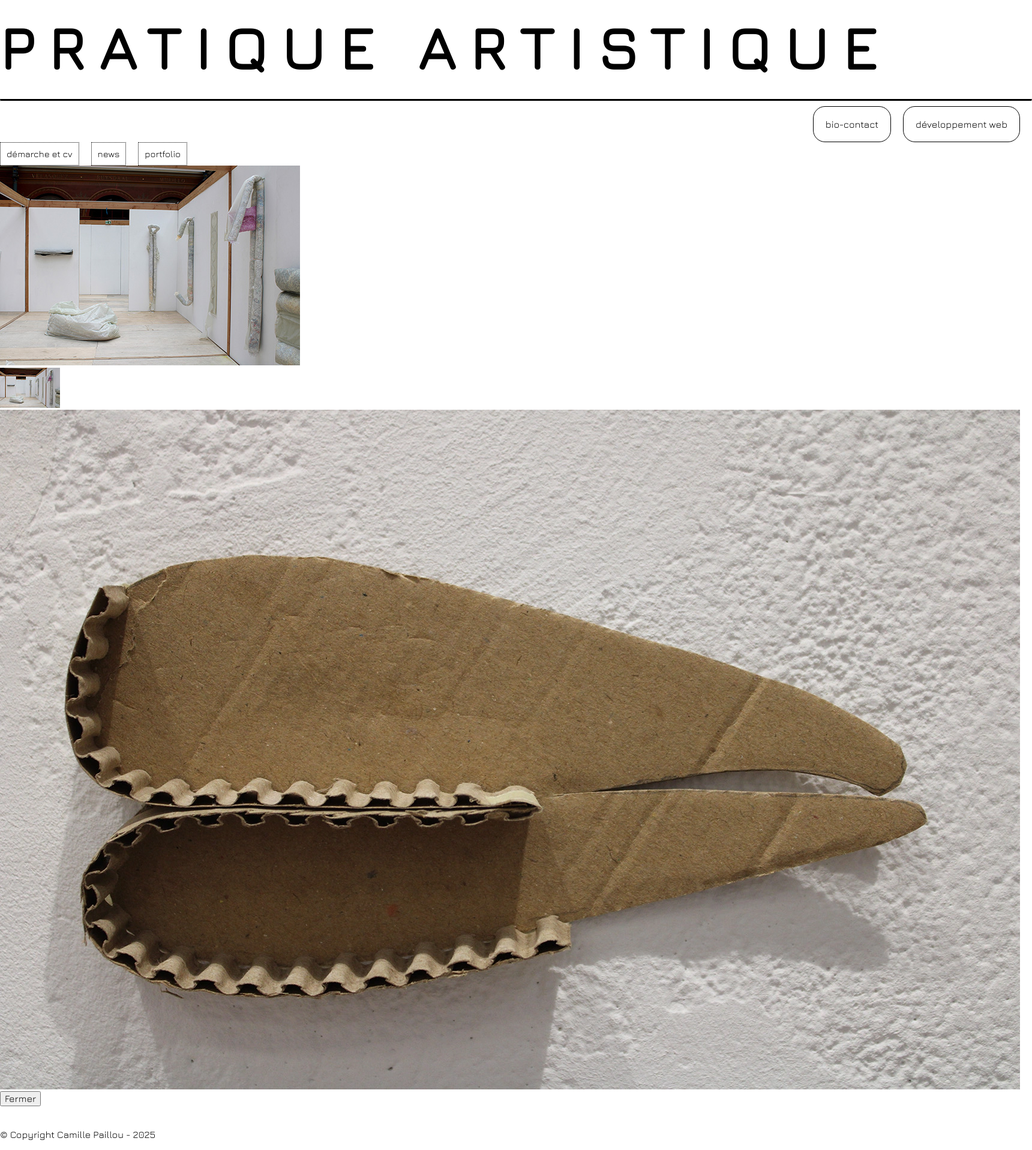
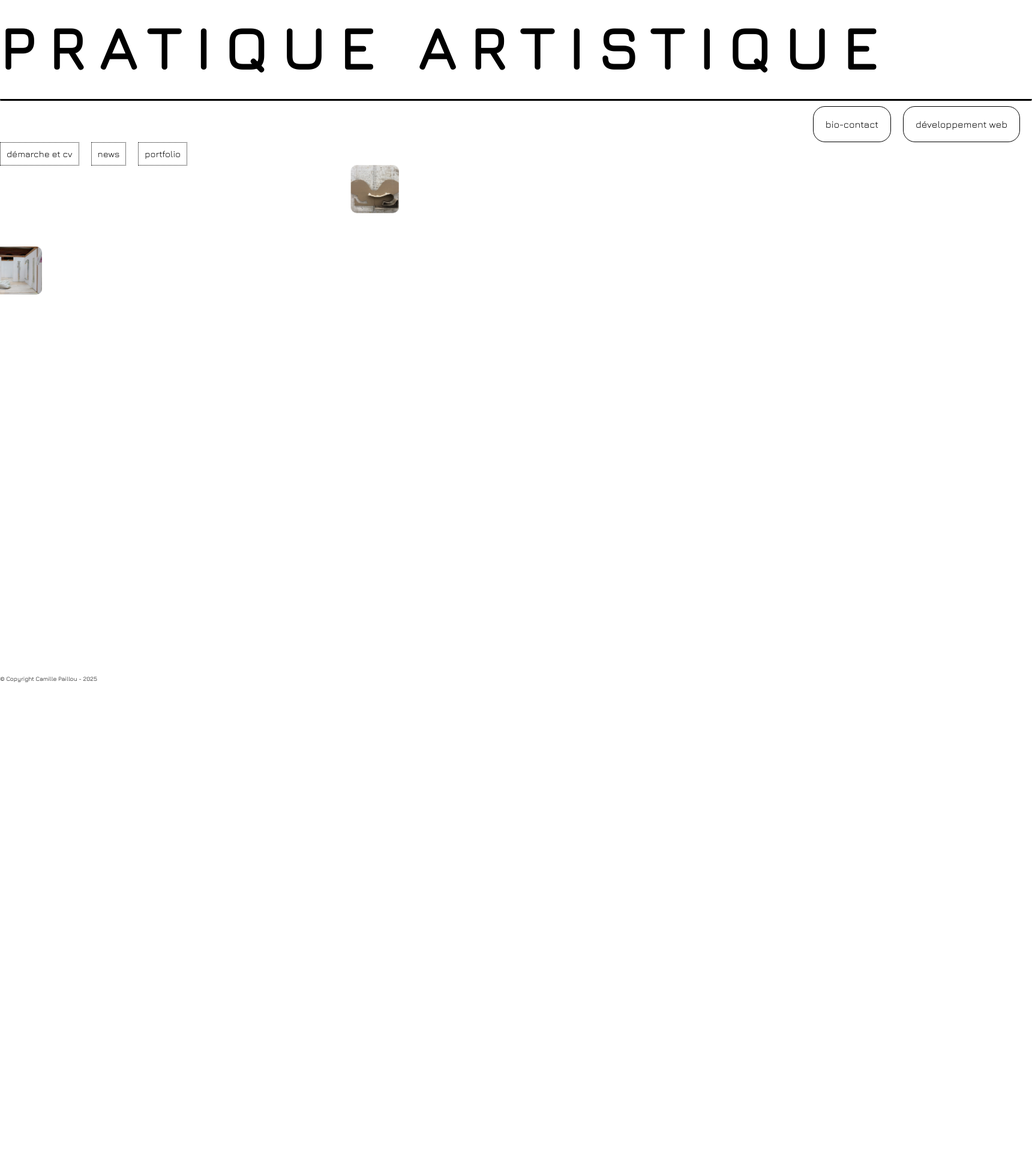
Before and after one commit to CamillePaillou/camille.paillou, a PHP site: page /art.html in a window 1720 px wide. Shown: the whole page at 60% size. After the commit the page ends 1137 px from the top, so only its background shows below. Run offline with PHP 8.4, Linux system fonts and the light colour scheme.

Commit message:
mise en place gallery avec effet magnétique

```diff
--- a/art.html
+++ b/art.html
@@ -27,23 +27,13 @@
         <div><a href="art/portfolio.html">portfolio</a></div>
     </div>
 
-    <div class="gallery">
-        <div class="gallery-item" data-title="Départ" data-content="Un début prometteur, marqué par une aventure inattendue.">
-            <div class="gallery-item-img">
-                <img src="images/art/1.jpg" alt="Départ">
-            </div>
+    <div class="gallery grid">
+        <div class="gallery-item grid__item pos-1" data-title="Départ" data-content="Un voyage fascinant à travers les montagnes.">
+            <div class="gallery-item-img" style="background-image:url('/images/art/accrochagebache/1.webp');"></div>
         </div>
-        <div class="gallery-item" data-title="Arrivée" data-content="L'aboutissement d'un long voyage, empreint de découvertes.">
-            <div class="gallery-item-img">
-                <img src="images/art/2.jpg"alt="Arrivée">
-            </div>
+        <div class="gallery-item grid__item pos-2" data-title="Arrivée" data-content="Un coucher de soleil spectaculaire après une longue marche.">
+            <div class="gallery-item-img" style="background-image:url('/images/art/carton/1.webp');"></div>
         </div>
-        <div class="gallery-item" data-title="Création" data-content="L'acte de donner naissance à une œuvre unique.">
-            <div class="gallery-item-img">
-                <img src="images/art/carton/2.webp" alt="Création">
-            </div>
-        </div>
-        <!-- Ajoute ici 15 autres images avec des titres et descriptions -->
     </div>
 
     <div class="preview">
@@ -56,8 +46,6 @@
     </div>
 
 
-
-
     <footer>
         <p>© Copyright Camille Paillou - 2025 </p>
     </footer>
--- a/css/cpaillou.css
+++ b/css/cpaillou.css
@@ -413,59 +413,55 @@ hr.solid {
 
 .menu-art > div:hover a {
     color: white;
-
+}
 
 
 /* Galerie */
 
 .gallery {
-    position: relative;
+    display: grid;
+    grid-template-columns: repeat(50, 2%);
+    grid-template-rows: repeat(50, 2%);
     width: 100vw;
     height: 100vh;
-    display: flex;
-    flex-wrap: wrap;
+    position: relative;
 }
 
 .gallery-item {
-    position: absolute;
-    width: 100px; /* Ajuste selon la taille de tes images */
-    height: 100px;
+    position: relative;
+    width: 80px;
+    height: 80px;
+    will-change: transform;
     transition: transform 0.3s ease-out;
-    cursor: pointer;
-    transform-style: preserve-3d;
 }
 
+/* Images */
 .gallery-item-img {
-    width: 80px;
-    height: 80px;
-    overflow: hidden;
+    width: 100%;
+    height: 100%;
+    background-size: cover;
+    background-position: center;
     border-radius: 10px;
+    transition: transform 0.3s ease-out;
 }
 
-.gallery-item-img img {
-    max-width: 80px;
-    max-height: 80px;
-    height: auto;
-    object-fit: cover;
-    display: block;
+/* Positions personnalisées */
+.pos-1 { --grid-row: 10; --grid-column: 1; }
+.pos-2 { --grid-row: 1; --grid-column: 18; }
+
+.grid__item {
+    grid-area: var(--grid-row) / var(--grid-column) / span 5 / span 5;
 }
 
-
-/* Effet hover */
-.gallery-item:hover img {
-    transform: scale(1.1);
-}
-
-/* Prévisualisation */
-
+/* Effet preview */
 .preview {
-    display: none; /* Cache le preview au début */
+    display: none;
     position: fixed;
     top: 50%;
     left: 50%;
     transform: translate(-50%, -50%);
     width: 50%;
-    height: auto;
+    max-width: 500px;
     background: rgba(0, 0, 0, 0.8);
     padding: 20px;
     border-radius: 10px;
@@ -474,47 +470,37 @@ hr.solid {
 }
 
 .preview.show {
-    opacity: 1;
-    visibility: visible;
+    display: flex;
+    flex-direction: column;
+    align-items: center;
 }
 
 .preview-content {
     background: white;
     padding: 20px;
     border-radius: 10px;
-    text-align: center;
-    max-width: 500px;
-    transform: scale(0.8);
-    transition: transform 0.5s ease-out;
-}
-
-.preview.show .preview-content {
-    transform: scale(1);
 }
 
 .preview-image {
-    width: 100% !important;
-    max-width: 300px !important; /* Fixe une taille max */
-    height: auto !important;
+    width: 100%;
+    max-width: 300px;
+    height: auto;
     object-fit: contain;
 }
 
-
 .close-preview {
     position: absolute;
-    top: 20px;
-    right: 20px;
+    top: 10px;
+    right: 10px;
     background: none;
     border: none;
-    color: #fff;
+    color: white;
     font-size: 1.5em;
     cursor: pointer;
 }
-
-
 
 /*FOOTER*/
 footer {
     margin-top: 50px;
     font-size:10px;
-  }
+}
--- a/js/gallery.js
+++ b/js/gallery.js
@@ -1,4 +1,4 @@
-document.addEventListener('DOMContentLoaded', function() {
+document.addEventListener('DOMContentLoaded', function () {
     const galleryItems = document.querySelectorAll('.gallery-item');
     const preview = document.querySelector('.preview');
     const previewImage = document.querySelector('.preview-image');
@@ -6,8 +6,16 @@ document.addEventListener('DOMContentLoaded', function() {
     const previewDescription = document.querySelector('.preview-description');
     const closePreview = document.querySelector('.close-preview');
 
+    // Appliquer un léger décalage aléatoire
     galleryItems.forEach(item => {
-        item.addEventListener('click', function() {
+        let randomOffsetX = (Math.random() - 0.5) * 20; // Entre -10px et 10px
+        let randomOffsetY = (Math.random() - 0.5) * 20;
+        item.style.transform = `translate(${randomOffsetX}px, ${randomOffsetY}px)`;
+    });
+
+    // Gestion du preview
+    galleryItems.forEach(item => {
+        item.addEventListener('click', function () {
             const title = this.dataset.title;
             const content = this.dataset.content;
             const imageUrl = this.querySelector('.gallery-item-img').style.backgroundImage;
@@ -18,49 +26,32 @@ document.addEventListener('DOMContentLoaded', function() {
 
             previewTitle.textContent = title;
             previewDescription.textContent = content;
-            preview.style.display = 'flex'; // Ouvre le preview
+            preview.classList.add('show');
         });
     });
 
-    closePreview.addEventListener('click', function() {
-        preview.style.display = 'none'; // Ferme le preview
+    closePreview.addEventListener('click', function () {
+        preview.classList.remove('show');
     });
 
-    // Fermer le preview en cliquant en dehors
-    preview.addEventListener('click', function(event) {
+    preview.addEventListener('click', function (event) {
         if (event.target === preview) {
-            preview.style.display = 'none';
+            preview.classList.remove('show');
         }
     });
 
-    closePreview.addEventListener('click', function() {
-        preview.classList.remove('show'); // Animation de disparition
-    });
-
-    document.addEventListener("DOMContentLoaded", function () {
-        const galleryItems = document.querySelectorAll(".gallery-item");
-
-        galleryItems.forEach(item => {
-            let x = Math.random() * (window.innerWidth - 120); // Largeur - marge
-            let y = Math.random() * (window.innerHeight - 120); // Hauteur - marge
-
-            item.style.transform = `translate(${x}px, ${y}px)`;
-        });
-    });
-
-
     // Effet magnétique
     galleryItems.forEach(item => {
-        item.addEventListener('mousemove', function(event) {
+        item.addEventListener('mousemove', function (event) {
             let rect = this.getBoundingClientRect();
             let x = event.clientX - rect.left - rect.width / 2;
             let y = event.clientY - rect.top - rect.height / 2;
 
-            this.style.transform = `rotateY(${x / 20}deg) rotateX(${-y / 20}deg)`;
+            this.style.transform = `translate(${x / 20}px, ${y / 20}px)`;
         });
 
-        item.addEventListener('mouseleave', function() {
-            this.style.transform = 'rotateY(0deg) rotateX(0deg)';
+        item.addEventListener('mouseleave', function () {
+            this.style.transform = '';
         });
     });
 });
```
Also changed, not shown: effet3D.html (deleted, +0 -116 lines).
